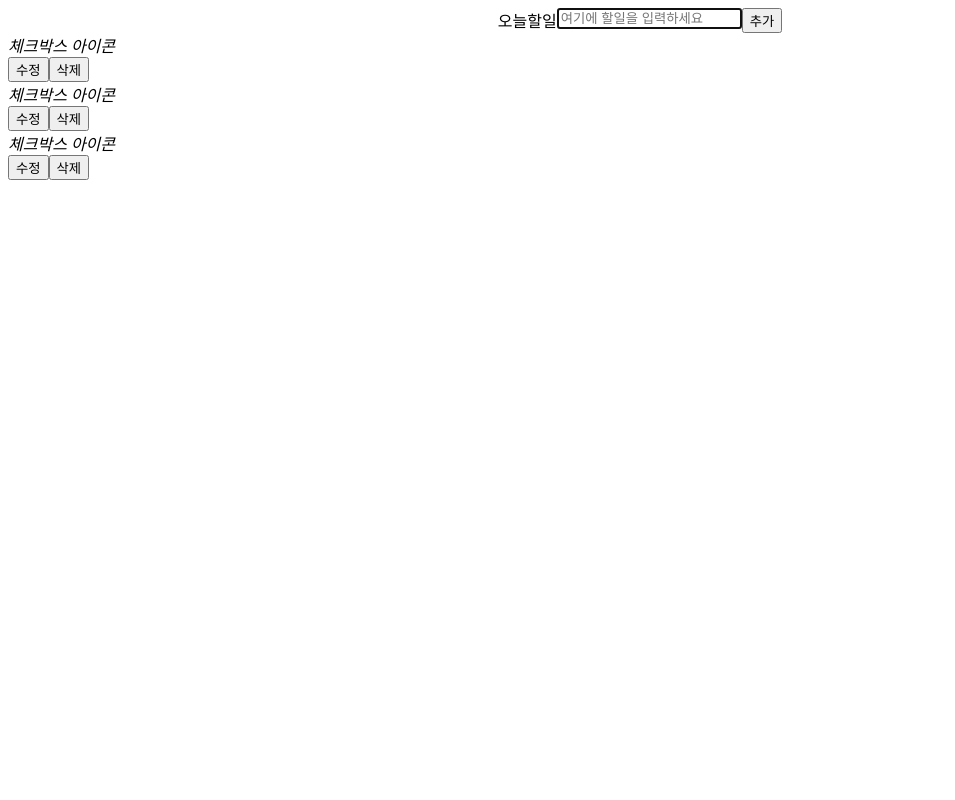
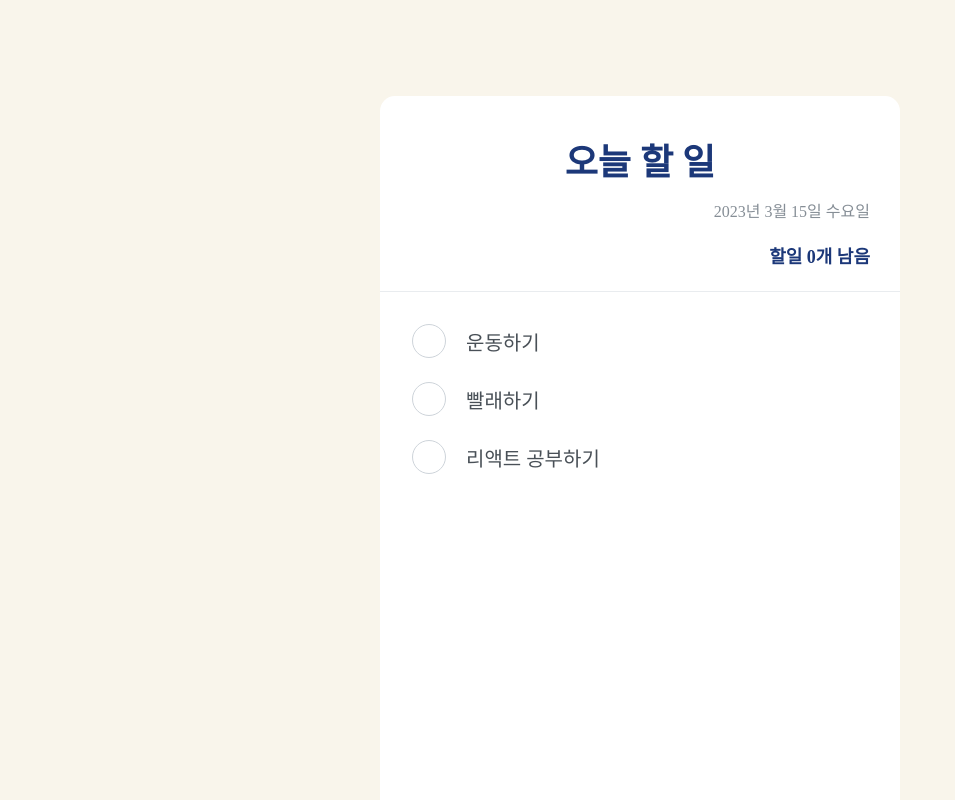
Before and after one commit to SuamKang/Todo-app-project, a React (Create React App) app: page / in a window 1280 px wide. Shown: the whole page, without its empty margins (0-955 px from the left). Built offline with nearby package versions, Linux system fonts and the light colour scheme.

Commit message:
스타일 적용(styled component)후 기본기능구현 완료

```diff
--- a/package.json
+++ b/package.json
@@ -11,6 +11,7 @@
     "react-icons": "^4.8.0",
     "react-router-dom": "^6.8.2",
     "react-scripts": "5.0.1",
+    "styled-components": "^5.3.9",
     "web-vitals": "^2.1.4"
   },
   "scripts": {
@@ -36,5 +37,8 @@
       "last 1 firefox version",
       "last 1 safari version"
     ]
+  },
+  "resolutions": {
+    "styled-componets": "^5"
   }
 }
--- a/src/App.css
+++ b/src/App.css
@@ -16,8 +16,3 @@ html, body {
   height: 100%;
   overflow: scroll;
 }
-
-
-.App {
-  text-align: center;
-}
--- a/src/App.js
+++ b/src/App.js
@@ -1,22 +1,31 @@
 import React from "react";
-// import "./App.css";
 import { Routes,Route } from "react-router-dom";
-import Nav from "./component/Nav";
 import Sidebar from './Sidebar'
 import Todo from "./Pages/Todo";
 import Yesterday from "./Pages/Yesterday";
 import Quotes from "./Pages/Quotes";
+import { createGlobalStyle } from "styled-components";
+
+
+// 전역스타일 설정
+const GlobalStyle = createGlobalStyle`
+  body {
+    background-color: #F9F5EB;
+  }
+`;
+
 
 function App() {
   return (
-    <div className="App">
+    <>
+      <GlobalStyle/>
       <Routes>
         <Route path="/" element={<Todo/>}></Route>
         <Route path="/Yesterday" element={<Yesterday/>}></Route>
         <Route path="/quote" element={<Quotes />}></Route>
        </Routes>
       <Sidebar />
-  </div>
+    </>
   );
 }
 
--- a/src/Pages/Todo.js
+++ b/src/Pages/Todo.js
@@ -1,42 +1,88 @@
 import React, { useState } from "react";
-import Template from "../component/Template";
+import styled from "styled-components";
+import TodoList from "../component/TodoList";
+import TodoInsert from "../component/TodoInsert";
+import TodoHead from "../component/TodoHead";
+import '../App.css'
 
-// 이부분은 todo페이지의 App.js같은 메인컴포넌트이다
+// todo전체 레이아웃
+const TodoTemplate = styled.div`
+  width: 520px;
+  height: 750px;
+  position: relative;
+  background: #fff;
+  border-radius: 15px;
+  box-shadow: 0 2 5 rgba(0,0,0, .05);
+
+  margin: 96px auto 32px;
+  display: flex;
+  flex-direction: column;
+`;
+
 const Todo = () => {
-  // 더미 데이터
-  const dummyData = [
+  // 앞으로 추가 할일 인풋 상태
+  const [inputTodo, setInputTodo] = useState("");
+  // 할일들
+  const [todos, setTodos] = useState([
     {
       id: 1,
-      title: "할일1",
-      checked: false,
+      text: "운동하기",
+      done: false,
     },
     {
       id: 2,
-      title: "할일2",
-      checked: false,
+      text: "빨래하기",
+      done: false,
     },
     {
       id: 3,
-      title: "할일3",
-      checked: false,
+      text: "리액트 공부하기",
+      done: false,
     },
-  ];
+  ]);
 
-  // 앞으로 추가 할일 인풋 상태
-  const [inputTodo, setInputTodo] = useState("");
-  // 할일들
-  const [todos, setTodos] = useState(dummyData);
+  // inputTodo 인풋 이벤트 받기
+  const onChange = (e) => {
+    e.preventDefault();
+    const {value} = e.target;
+    setInputTodo(value);
+  };
 
+  // 할일 추가 이벤트
+  const onCreate = () => {
+    // 새로 추가할 todo
+    const newTodo = {
+      id: todos.length + 1,
+      text: inputTodo,
+      done: false,
+    };
+    setTodos([...todos, newTodo]);
+    setInputTodo(""); // 인풋창 초기화
+  };
+
+  // 할일 선택 항목 삭제 이벤트
+  const onRemove = (id) => {
+    setTodos(todos.filter((todo) => todo.id !== id));
+  }
+
+  // 할일 선택 항목 수정 이벤트
+  const onToggle = (id) => {
+    setTodos(todos.map( todo => todo.id === id ? {...todo, done : !todo.done} : todo));
+  }
+
+  // 남은 할일 개수
+  const undoneTasks = () => {
+    setTodos(todos.filter(todo => !todo.done));
+  }
+  console.log(()=> undoneTasks) //??
+
+ // 기존 Template 컴포넌트 삭제(불필요한 컴포넌트였음)
   return (
-    <div className="App">
-      <Template
-        className="todo-template"
-        todos={todos}
-        setTodos={setTodos}
-        inputTodo={inputTodo}
-        setInputTodo={setInputTodo}
-      />
-    </div>
+    <TodoTemplate>
+      <TodoHead undoneTasks={()=>undoneTasks()} />
+      <TodoList todos={todos} onRemove={onRemove} onToggle={onToggle} />
+      <TodoInsert inputTodo={inputTodo} setInputTodo={setInputTodo} onCreate={onCreate} onChange={onChange}/>
+    </TodoTemplate>
   );
 };
 
--- a/src/component/Nav.js
+++ /dev/null
@@ -1,34 +0,0 @@
-import React from "react";
-import styled from "styled-components";
-
-const Header = styled.div`
-  width: 100%;
-  height: 100%;
-  padding: 20px 20px 20px 10px;
-  margin: auto;
-  //인라인 플랙스 사용
-  display: inline-flex;
-  justify-content: center;
-`;
-
-const Nav = () => {
-  return (
-    <Header>
-      <div className="logo">
-        <img />
-      </div>
-      <div className="header_title">
-        <p>오늘 할 일</p>
-      </div>
-      <div className="nav">
-        <div className="nav_bar">
-          <div className="nav_bar--menu">
-
-          </div>
-        </div>
-      </div>
-    </Header>
-  );
-};
-
-export default Nav;
--- a/src/component/Template.js
+++ /dev/null
@@ -1,24 +0,0 @@
-import React, { useState, useEffect } from "react";
-import TodoList from "./TodoList";
-import TodoInsert from "./TodoInsert";
-import styled from "styled-components";
-
-// Template > TodoInsert + (TodoList > TodoItem)
-// Todo 페이지를 직접적으로 화면에 Render하는 부분
-
-const Template = ({ todos, setTodos, inputTodo, setInputTodo }) => {
-  return (
-    <div>
-      <TodoInsert
-        className="todo-insert"
-        todos={todos}
-        setTodos={setTodos}
-        inputTodo={inputTodo}
-        setInputTodo={setInputTodo}
-      />
-      <TodoList className="todo-list" todos={todos} setTodos={setTodos} />{" "}
-    </div>
-  );
-};
-
-export default Template;
--- /dev/null
+++ b/src/component/TodoHead.js
@@ -0,0 +1,53 @@
+import React from "react";
+import styled from "styled-components";
+
+const Header = styled.div`
+  padding: 40px 30px 20px 30px;
+  border-bottom: 1px solid #e9ecef;
+  text-align: center;
+  line-height: 1.5;
+  h1 {
+    margin: 0;
+    font-size: 36px;
+    font-weight: 800;
+    color: #1C3879;
+  }
+  .date {
+    margin-top: 10px;
+    color: #868e96;
+    text-align: right;
+  }
+  .task-left {
+    color: #1C3879;
+    font-size: 18px;
+    font-weight: 600;
+    margin-top: 20px;
+    text-align: right;
+  }
+`;
+
+const TodoHead = ({ undoneTasks }) => {
+
+  // 날짜 불러오기
+  const today = new Date();
+  // 날짜
+  const dateString = today.toLocaleDateString('ko-KR', {
+    year: 'numeric',
+    month: 'long',
+    day: 'numeric'
+  });
+  // 요일
+  const dayName = today.toLocaleDateString('ko-KR', {
+    weekday: 'long'
+  })
+
+  return (
+    <Header>
+      <h1>오늘 할 일</h1>
+      <div className="date">{dateString} <span>{dayName}</span></div>
+      <div className="task-left">할일 {undoneTasks.length}개 남음</div>
+    </Header>
+  );
+};
+
+export default TodoHead;
--- a/src/component/TodoInsert.js
+++ b/src/component/TodoInsert.js
@@ -1,39 +1,111 @@
 import React, { useState } from "react";
-import styled from "styled-components";
+import styled, { css } from "styled-components";
+import { MdAdd } from "react-icons/md"; // react 아이콘 삽입
 
-// 투두 인풋창
-const TodoInsert = ({ todos, setTodos, inputTodo, setInputTodo }) => {
-  // 할일 추가버튼 클릭 이벤트
-  const handleInputClick = () => {
-    // 새로 추가할 todo
-    const newTodo = {
-      id: todos.length + 1,
-      title: inputTodo,
-      checked: false,
-    };
-    setTodos([...todos, newTodo]);
-  };
+// 추가버튼 컴포넌트(동그란 모양)
+const PlusCircleBtn = styled.div`
+  width: 70px;
+  height: 70px;
+  font-size: 50px;
+  color: #fff;
+  border-radius: 50%;
+  border: none;
+  outline: none;
+  cursor: pointer;
+  background: #1c3879;
+  &:hover {
+    // 호버만했을때
+    background: rgb(28, 56, 121, 0.5);
+  }
+  &:active {
+    // 클릭했을때
+    background: rgb(28, 56, 121, 0.8);
+  }
+  display: flex; // + 아이콘 중앙정렬
+  justify-content: center;
+  align-items: center;
 
+  position: absolute;
+  right: 2%;
+  bottom: 2%;
+  z-index: 5;
+  transform: translate(60%, 60%); // 우측 하단에 위치하게함
+  transition: all ease-in 0.25s;
+  // 인풋창이 open상태였을때
+  ${(props) =>
+    props.open &&
+    css`
+      background: #c92a2a; // 진한 빨강
+      &:hover {
+        background: #ffc9c9; // 연한 빨강
+      }
+      &:active {
+        background: #c92a2a; // 클릭했을때 다시 진한빨강
+      }
+      transform: translate(60%, -10%) rotate(45deg); // 버튼 돌리기
+    `}
+`;
+// 인풋모달창 컴포넌트
+const InputModal = styled.div`
+  width: 100%;
+  position: absolute;
+  left: 0;
+  bottom: 0;
+`;
+// 모달창 안 컴포넌트
+const InputForm = styled.form`
+  background: #1C3879;
+  padding: 35px;
+  border-bottom-left-radius: 16px; // 모서리 배경과 맞춤
+  border-bottom-right-radius: 16px;
+  border-top: 1px solid #e9ecef;
+`;
+// 실제 인풋창 컴포넌트
+const Input = styled.input`
+  width: 90%;
+  padding: 12px;
+  box-sizing: border-box;
+  border: 1px solid #dee2e6;
+  border-radius: 8px;
+  font-size: 18px;
+  outline: none;
+`;
+
+// 투두 인풋창 (버튼 클릭하면 인풋창(모달형태로) 나오도록)
+const TodoInsert = ({inputTodo, setInputTodo, onCreate, onChange }) => {
+  const [open, setOpen] = useState(false); // Input창 오픈 상태
+
+  // Input 모달창 토글
+  const onInput = () => setOpen(!open); // 반전
+
+  // // 엔터키 이벤트
+  // const onKeyDown = (e) => {
+  //   if(e.key === 'Enter'){
+  //     onCreate();
+  //   }
+  // }
+  //
+  const onSubmit = (e) => {
+    e.preventDefault();
+    onCreate();
+    setInputTodo("");
+  }
   return (
-    <div style={{display:"flex" , justifyContent : "center"}} >
-      <div>오늘할일</div>
-      <div className="todo-insert" style={{display:"flex" , justifyContent : "center"}}>
-        <form action="#" name="todo_insert">
-          <input
-            type="text"
-            placeholder="여기에 할일을 입력하세요"
+    <>
+      {open && (
+        <InputModal>
+          <InputForm onSubmit={onSubmit}>
+            <Input
             value={inputTodo}
-            autoFocus
-            onChange={(e) => {
-              e.preventDefault();
-              const { value } = e.target;
-              setInputTodo(value);
-            }}
-          />
-        </form>
-        <button onClick={handleInputClick}>추가</button>
-      </div>
-    </div>
+            onChange={onChange}
+            placeholder="할일 추가 후, Enter를 누르세요" autoFocus />
+          </InputForm>
+        </InputModal>
+      )}
+      <PlusCircleBtn open={open} onClick={onInput}>
+        <MdAdd />
+      </PlusCircleBtn>
+    </>
   );
 };
 
--- a/src/component/TodoItem.js
+++ b/src/component/TodoItem.js
@@ -1,15 +1,72 @@
 import React from "react";
-import { BiCheckbox,BiCheckboxSquare, IconName } from "react-icons/bi";
+import styled , {css} from "styled-components";
+import { MdDone, MdDelete } from 'react-icons/md'; // react icons 사용
+
+// 체크박스 모양 컴포넌트(동그라미)
+const CheckCircle = styled.div`
+  width: 32px;
+  height: 32px;
+  border-radius: 50%;
+  border: 1px solid #ced4da;
+  font-size: 24px;
+
+  display: flex;
+  justify-content: center;
+  align-items: center;
+  margin-right: 20px;
+  cursor: pointer;
+  ${props => props.done && css` // done값이 있으면 보여주기
+  border: 1px solid #1C3879;
+  color: #1C3879;
+  `}
+`;
+// 텍스트 컴포넌트
+const Text = styled.div`
+  flex: 1; // 아이템박스안에서 텍스트가 늘어나는 크기를 모두 차지하게끔
+  font-size: 20px;
+  color: #495057;
+  ${props => props.done && css`
+    color: #ced4da; // 아주 연하게
+  `}
+`;
+// 삭제 버튼 컴포넌트
+const Delete = styled.div`
+  opacity: 0;
+  display: flex;
+  justify-content: center;
+  align-items: center;
+  color: #dee2e6;
+  font-size: 24px;
+  cursor: pointer;
+  &:hover { // 호버시 빨간색으로 뜨게끔
+    color: #c92a2a;
+  }
+`;
+// 메인 아이템 컴포넌트
+const TodoItemBox = styled.div`
+  display: flex;
+  align-items: center;
+  padding: 12px 0;
+  &:hover {
+    ${Delete} { // item박스 하나에 hover했을때 Delete 나오도록(Delete컴포넌트를 셀렉터로 사용)
+      opacity: 1;
+    }
+  }
+`;
 
 // todo목록 하나
-const TodoItem = ({ todo }) => {
+const TodoItem = ({ todo, onRemove, onToggle}) => {
+  const { id, text, done } = todo;
   return (
-    <>
-      <div className="check_box">{<i>체크박스 아이콘</i>}</div>
-      <div>{todo}</div>
-      <button>수정</button>
-      <button>삭제</button>
-    </>
+    <TodoItemBox>
+      <CheckCircle done={done} onClick={() => onToggle(id)}>
+        {done && <MdDone/>}
+      </CheckCircle>
+      <Text done={done}>{text}</Text>
+      <Delete onClick={() => onRemove(id)}>
+        <MdDelete />
+      </Delete>
+    </TodoItemBox>
   );
 };
 
--- a/src/component/TodoList.js
+++ b/src/component/TodoList.js
@@ -1,44 +1,21 @@
 import React from "react";
+import styled from "styled-components";
 import TodoItem from "./TodoItem";
 
+
+
+const TodoListBox = styled.div`
+  flex: 1;
+  padding: 20px 32px 48px;
+  overflow-y: auto; // todo항목 길어지면 스크롤되게
+`;
+
 // todo목록들
-const TodoList = ({ todos, setTodos }) => {
-
-  // list클릭시 글씨 연하게 작용하는 이벤트
-  const handleOnClick = (id) => {
-    setTodos(
-      todos.map((item) => {
-        return item.id === id ? { ...item, checked: !item.checked } : item;
-      })
-    );
-  };
-
+const TodoList = ({ todos, onRemove, onToggle}) => {
   return (
-    <div>
-        {todos.map((todo) => {
-            return todo.checked ? (
-              <TodoItem
-                style={{ color: "lightGray", listStyle : "none"}}
-                onClick={() => handleOnClick(todo.id)}
-              >
-                <input type="checkbox"/>
-                {todo.title}
-                <span>수정</span>
-                <span>X</span>
-              </TodoItem>
-            ) : (
-              <TodoItem
-                style={{ color: "#000", listStyle: "none"}}
-                onClick={() => handleOnClick(todo.id)}
-              >
-                <input type="checkbox"/>
-                {todo.title}
-                <span>수정</span>
-                <span>X</span>
-              </TodoItem>
-            );
-          })}
-    </div>
+    <TodoListBox>
+      {todos.map((todo) => <TodoItem  key={todo.id} todo={todo} onRemove={onRemove} onToggle={onToggle}/> )}
+    </TodoListBox>
   );
 };
 
```
Also changed, not shown: src/component/Footer.js (deleted, +0 -12 lines), 1 other file (tests, documents, lock files or other folders).
